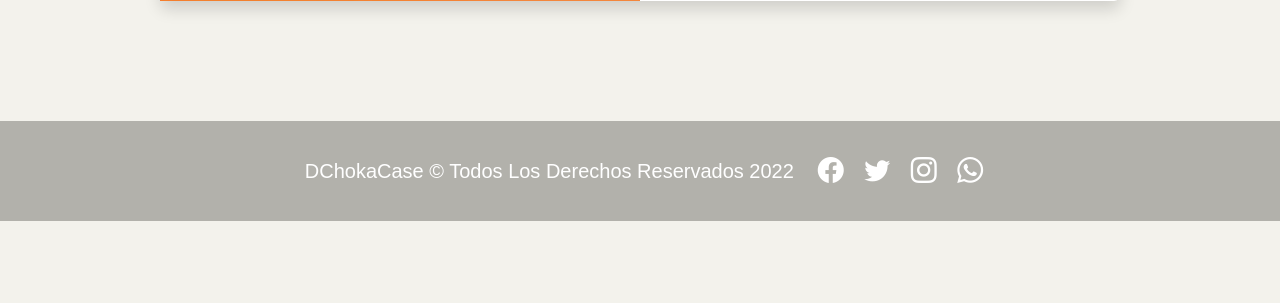
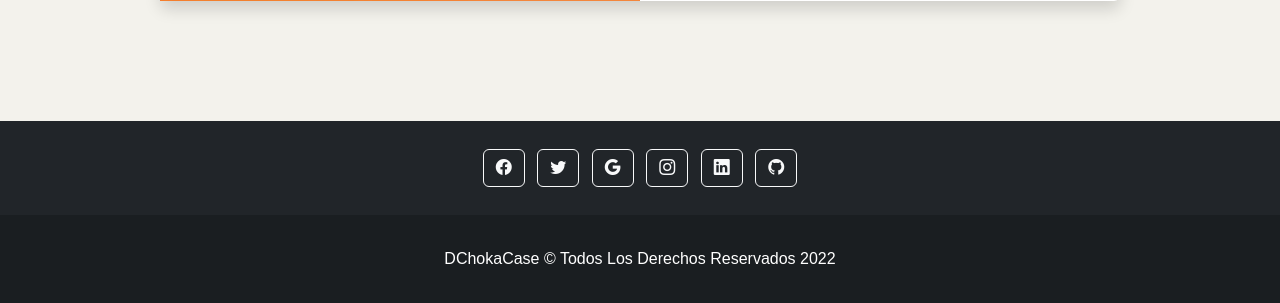
Before and after one commit to ilR23/DCHOKACASE, a PHP site: page /registro.html in a window 1280 px wide. Shown: the part 895-1198 px from the top of the page. Before the commit the page ends 1116 px from the top, so only its background shows below. Run offline with PHP 8.4, Linux system fonts and the light colour scheme; some libraries are stand-ins or nearby versions.

Commit message:
Nuevo footer

```diff
--- a/registro.html
+++ b/registro.html
@@ -110,15 +110,48 @@
 <!--========================================================== -->
 
 
-<footer class="w-100 d-flex align-items-center justify-content-center flex-wrap">
+<footer class="bg-dark text-center text-white">
+    <!-- Grid container -->
+    <div class="container p-4 pb-0">
+        <!-- Section: Social media -->
+        <section class="mb-4">
+        <!-- Facebook -->
+        <a class="btn btn-outline-light btn-floating m-1" href="#!" role="button"
+            ><i class="bi bi-facebook"></i></a>
 
-    <p class="fs-5 px-3 pt-3">DChokaCase &copy; Todos Los Derechos Reservados 2022</p>
-    <div id="iconos">
-        <a href="#"><i class="bi bi-facebook"></i></a>
-        <a href="#"><i class="bi bi-twitter"></i></a>
-        <a href="#"><i class="bi bi-instagram"></i></a>
-        <a href="#"><i class="bi bi-whatsapp"></i></a>
+        <!-- Twitter -->
+        <a class="btn btn-outline-light btn-floating m-1" href="#!" role="button"
+            ><i class="bi bi-twitter"></i
+        ></a>
+
+        <!-- Google -->
+        <a class="btn btn-outline-light btn-floating m-1" href="#!" role="button"
+            ><i class="bi bi-google"></i
+        ></a>
+
+        <!-- Instagram -->
+        <a class="btn btn-outline-light btn-floating m-1" href="#!" role="button"
+            ><i class="bi bi-instagram"></i
+        ></a>
+
+        <!-- Linkedin -->
+        <a class="btn btn-outline-light btn-floating m-1" href="#!" role="button"
+            ><i class="bi bi-linkedin"></i></a>
+
+        <!-- Github -->
+        <a class="btn btn-outline-light btn-floating m-1" href="#!" role="button"
+            ><i class="bi bi-github"></i
+        ></a>
+        </section>
+        <!-- Section: Social media -->
     </div>
+    <!-- Grid container -->
+
+    <!-- Copyright -->
+    <div class="text-center p-3" style="background-color: rgba(0, 0, 0, 0.2);">
+        <p class=" px-3 pt-3">DChokaCase &copy; Todos Los Derechos Reservados 2022</p>
+    </div>
+    <!-- Copyright -->
 </footer>
 
 
--- a/styles.css
+++ b/styles.css
@@ -212,3 +212,11 @@ h2{
 .nosotros{
   background-color: #FFE3C2;
 }
+
+
+.section {
+  --opacidad-negro: 0.5;
+  background-image: linear-gradient(rgba(0, 0, 0, var(--opacidad-negro)), rgba(0, 0, 0, var(--opacidad-negro))), url('https://dojiw2m9tvv09.cloudfront.net/23055/2/6.CONTACTANOS.PNG.png?37');
+}
+
+@import url("https://cdn.jsdelivr.net/npm/bootstrap-icons@1.9.1/font/bootstrap-icons.css");
```
Also changed, not shown: index.html (+62 -9 lines), login.html (+40 -7 lines), nosotros.html (+40 -9 lines), Img/6.CONTACTANOS.PNG.png (added).
